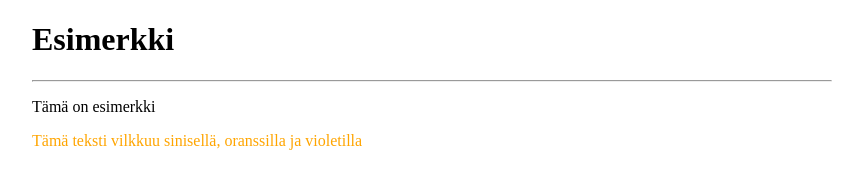
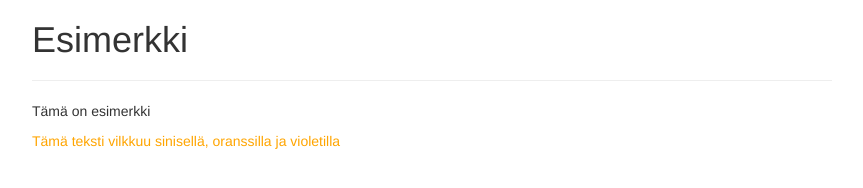
Before and after one commit to mnummeli/git-verkkosivu, a website: page public/index.html in a window 1280 px wide. Shown: the whole page, without its empty margins (208-1071 px from the left). Drawn offline with nearby package versions, Linux system fonts and the light colour scheme.

Commit message:
Update index.html

```diff
--- a/public/index.html
+++ b/public/index.html
@@ -3,6 +3,8 @@
   <head>
     <meta charset="UTF-8"/>
     <title>Esimerkki</title>
+    <meta name="viewport" content="width=device-width, initial-scale=1">
+    <link rel="stylesheet" href="https://maxcdn.bootstrapcdn.com/bootstrap/3.3.7/css/bootstrap.min.css">
     <link rel="stylesheet" href="app.css"/>
   </head>
   <body>
```
